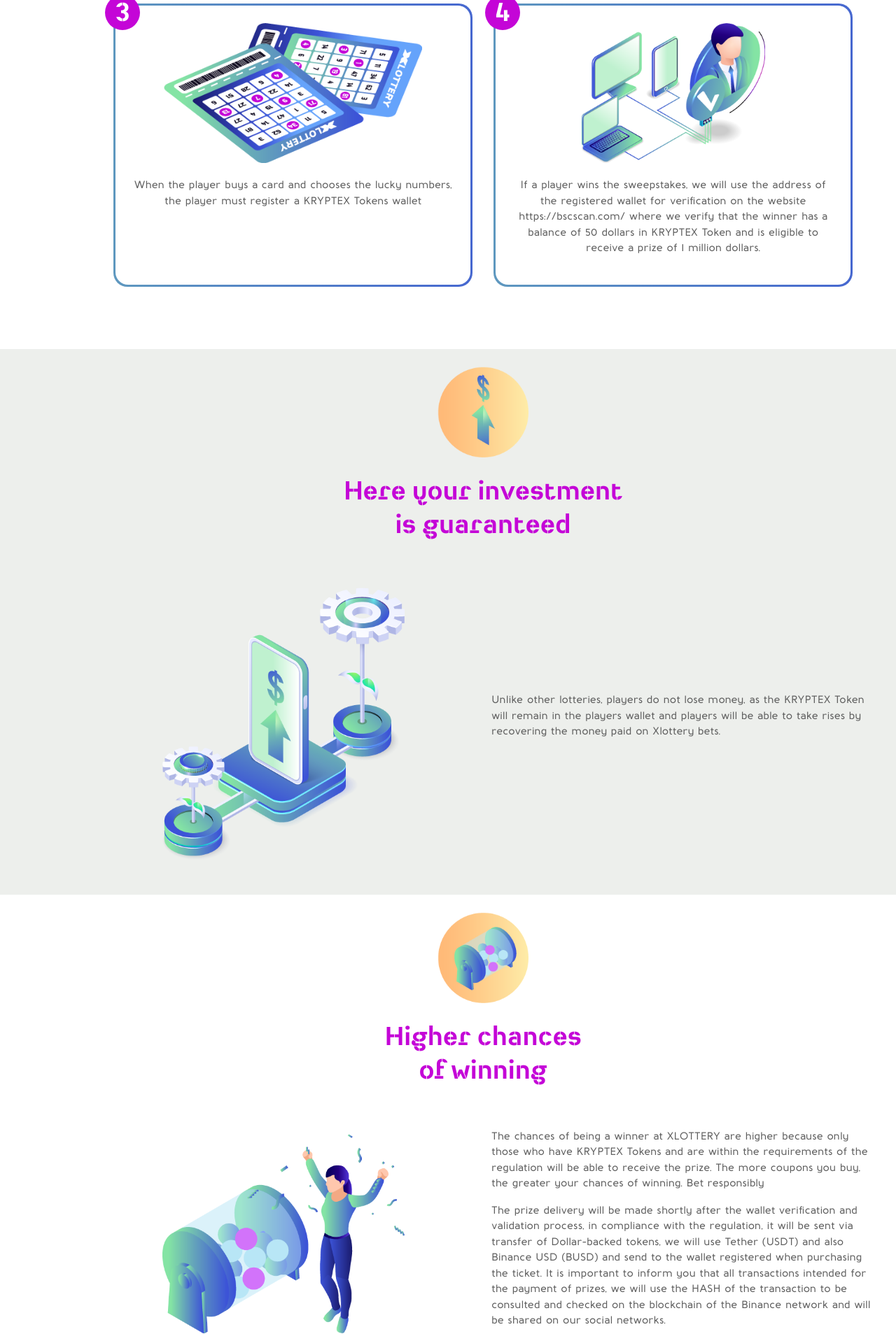
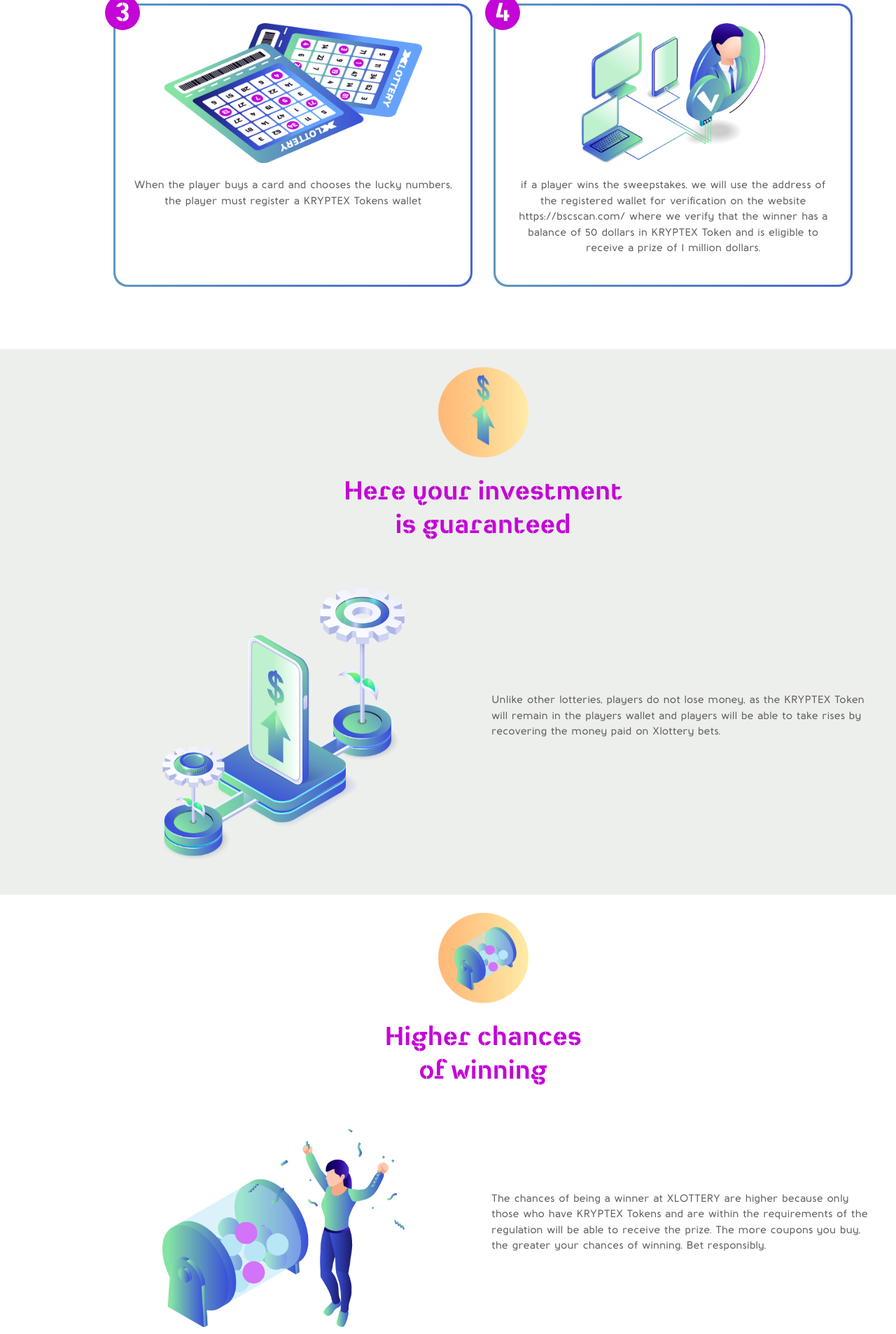
Before and after one commit to rodrigo7584/kryptex-xlottery, a PHP site: page /index.php in a window 1280 px wide. Shown: the part 4593-6500 px from the top of the page at 70% size. Run offline with PHP 8.4, Linux system fonts and the light colour scheme; data that the repository does not hold is empty.

Commit message:
finalizado

```diff
--- a/idiomas/en.php
+++ b/idiomas/en.php
@@ -1,12 +1,8 @@
 <?php
 $kryptex_xlottery = array(
-  "topo_p" => "XLOTTERY is the lottery based on the KRYPTEX Platform, the only digital
-  lottery that pays its winnings in Dollars (USD).",
-  "pagina1_p1" => "XLOTTERY is a lottery made for KRYPTEX investors, who invest their money by betting on the project, while sharing and stimulating the growth of the community and
-  also contributing to KRYPTEX's ecosystem and development. XLOTTERY has been created with
-  the vision of distributing profits from capture of the KRYPTEX Platform, as an incentive to all those who own and use the platform's products and services. Read further to see just how easy it is to participate in the XLOTTERY lottery.",
-  "pagina1_p2" => "Bets are valid only using the KRYPTEX Token on top of this KRYPTEX Digital Currency investors, increase their chances of winnings while simultaneously boosting the sale
-  of tokens to an ever-increasing audience. The sweepstakes will not be cumulative, every weekend there will be winners. ",
+  "topo_p" => "XLOTTERY is the lottery based on the KRYPTEX Platform, the only digital lottery that pays its winnings in Dollars (USD).",
+  "pagina1_p1" => "XLOTTERY is a lottery made for KRYPTEX investors, who invest their money by betting on the project, while sharing and stimulating the growth of the community and also contributing to KRYPTEX's ecosystem and development. XLOTTERY has been created with the vision of distributing profits from capture of the KRYPTEX Platform, as an incentive to all those who own and use the platform's products and services. Read further to see just how easy it is to participate in the XLOTTERY lottery.",
+  "pagina1_p2" => "Bets are valid only using the KRYPTEX Token on top of this KRYPTEX Digital Currency investors, increase their chances of winnings while simultaneously boosting the sale of tokens to an ever-increasing audience. The sweepstakes will not be cumulative, every weekend there will be winners.",
   "pagina1_p3" => "By betting on XLOTTERY, not only do you have the chance to win Dollars(USD) you also gain investment in KRYPTEX, which will continue to produce a yield in your portfolio. This is truly the best way to managed an ideal effective distribution of profits from participation, in addition to the appreciation of the Kryptex Tokens and later Kryptex Digital Currency, when we launch it into the market.",
   "pagina2_titulo" => "How XLOTTERY<br/>will work",
   "pagina2_p1" => "When buying a coupon, you will choose a set of six lucky numbers on a card containing a total of 60 numbers and you must register the address of your wallet that contains the balance in KRYPTEX Token so that, in case you win, we can verify it via BSCScan thus confirming the amount of tokens required by regulation. Each sweepstakes will be broadcast live on our YouTube channel and also on our social media.",
@@ -26,27 +22,18 @@
   "pagina5_titulo" => "Example of how <br/> checks work",
   "pagina5_p1" => "In the opening month of XLOTTERY, 30 million dollars will be raffled in 30 calendar days, 1 million dollars every day, to celebrate the token's arrival at 600 million market capitalization.",
   "pagina5_p2" => "In all sweepstakes, if the winner does not have the minimum amount of 50 USD KRYPTEX Token in their wallet at the time of verification by BSCScan https://bscscan.com/, we will continue the draw until we find a wallet that complies with the regulation requirements for the delivery of the award.",
-  "pagina5_p3" => " When the player buys a card and chooses the lucky numbers, the player must register a KRYPTEX Tokens wallet",
-  "pagina5_p4" => "If a player wins the sweepstakes, we will use the address of the registered wallet for verification on the website https://bscscan.com/ where we verify that the winner has a balance of 50 dollars in KRYPTEX Token and is eligible to receive a prize of 1 million dollars.",
+  "pagina5_p3" => "When the player buys a card and chooses the lucky numbers, the player must register a KRYPTEX Tokens wallet",
+  "pagina5_p4" => "if a player wins the sweepstakes, we will use the address of the registered wallet for verification on the website https://bscscan.com/ where we verify that the winner has a balance of 50 dollars in KRYPTEX Token and is eligible to receive a prize of 1 million dollars.",
   "pagina6_titulo" => "Here your investment <br/>is guaranteed",
   "pagina6_p1" => "Unlike other lotteries, players do not lose money, as the KRYPTEX Token will remain in the players wallet and players will be able to take rises by recovering the money paid on Xlottery bets.",
   "pagina7_titulo" => "Higher chances <br/>of winning",
-  "pagina7_p1" => "The chances of being a winner at XLOTTERY are higher because only those who have KRYPTEX Tokens and are within the requirements of the regulation will be able to receive the prize. The more coupons you buy, the greater your chances of winning. Bet responsibly",
-  "pagina7_p2" => "The prize delivery will be made shortly after the wallet verification and validation process, in compliance with the regulation, it will be sent via transfer of Dollar-backed tokens, we will use Tether (USDT) and also Binance USD (BUSD) and send to the wallet registered when purchasing the ticket. It is important to inform you that all transactions intended for the payment of prizes, we will use the HASH of the transaction to be consulted and checked on the blockchain of the Binance network and will be shared on our social networks.",
+  "pagina7_p1" => "The chances of being a winner at XLOTTERY are higher because only those who have KRYPTEX Tokens and are within the requirements of the regulation will be able to receive the prize. The more coupons you buy, the greater your chances of winning. Bet responsibly.",
+  // "pagina7_p2" => "The prize delivery will be made shortly after the wallet verification and validation process, in compliance with the regulation, it will be sent via transfer of Dollar-backed tokens, we will use Tether (USDT) and also Binance USD (BUSD) and send to the wallet registered when purchasing the ticket. It is important to inform you that all transactions intended for the payment of prizes, we will use the HASH of the transaction to be consulted and checked on the blockchain of the Binance network and will be shared on our social networks.",
   "pagina8_titulo" => "Rules",
-  "pagina8_p1" => "To be eligible, the player must purchase and hold a $50 balance in
-  KRYPTEX Token. The Prize will only be validated after verification of the wallet on
-  BSCScan, containing the balances in KRYPTEX Token in the minimum total
-  of 50 dollars for the prizes of 1 million dollars.",
-  "pagina8_p2" => "If the player does not have a 50 USD KRYPTEX Token balance, the
-  prize will not be awarded and the drawing will continue until a compatible
-  wallet with a 50 USD KRYPTEX Token Balance is found.",
-  "pagina8_p3" => "Xlottery is the lottery for investors on the KRYPTEX platform, so if you
-  do not have a a minimum balance of 50 dollars worth of KRYPTEX Token in
-  your wallet.",
-  "pagina8_p4" => "We ask that you do not place a bet as you will not be eligible to
-  receive prizes after verification on BSCScan https:// bscscan.com/ in the
-  case of a winner and the money used to purchase the card will be nonrefundable.",
+  "pagina8_p1" => "To be eligible, the player must purchase and hold a $50 balance in KRYPTEX Token. The Prize will only be validated after verification of the wallet on BSCScan, containing the balances in KRYPTEX Token in the minimum total of 50 dollars for the prizes of 1 million dollars.",
+  "pagina8_p2" => "If the player does not have a 50 USD KRYPTEX Token balance, the prize will not be awarded and the drawing will continue until a compatible wallet with a 50 USD KRYPTEX Token Balance is found.",
+  "pagina8_p3" => "Xlottery is the lottery for investors on the KRYPTEX platform, so if you do not have a a minimum balance of 50 dollars worth of KRYPTEX Token in your wallet.",
+  "pagina8_p4" => "we ask that you do not place a bet as you will not be eligible to receive prizes after verification on BSCScan https:// bscscan.com/ in the case of a winner and the money used to purchase the card will be nonrefundable.",
 );
 $lang_footer = array(
   "sub_logo" => "FROM THE FUTURE TO </br> THE PRESENT",
--- a/index.php
+++ b/index.php
@@ -382,7 +382,7 @@
           </div>
           <div class="col-md-6 order-md-2 order-1 d-flex flex-wrap justify-content-center align-items-center">
             <p ><?php echo $kryptex_xlottery['pagina7_p1']?></p>
-            <p><?php echo $kryptex_xlottery['pagina7_p2']?></p>
+            <!-- <p><?php echo $kryptex_xlottery['pagina7_p2']?></p> -->
           </div>
         </div>
       </div>
```
